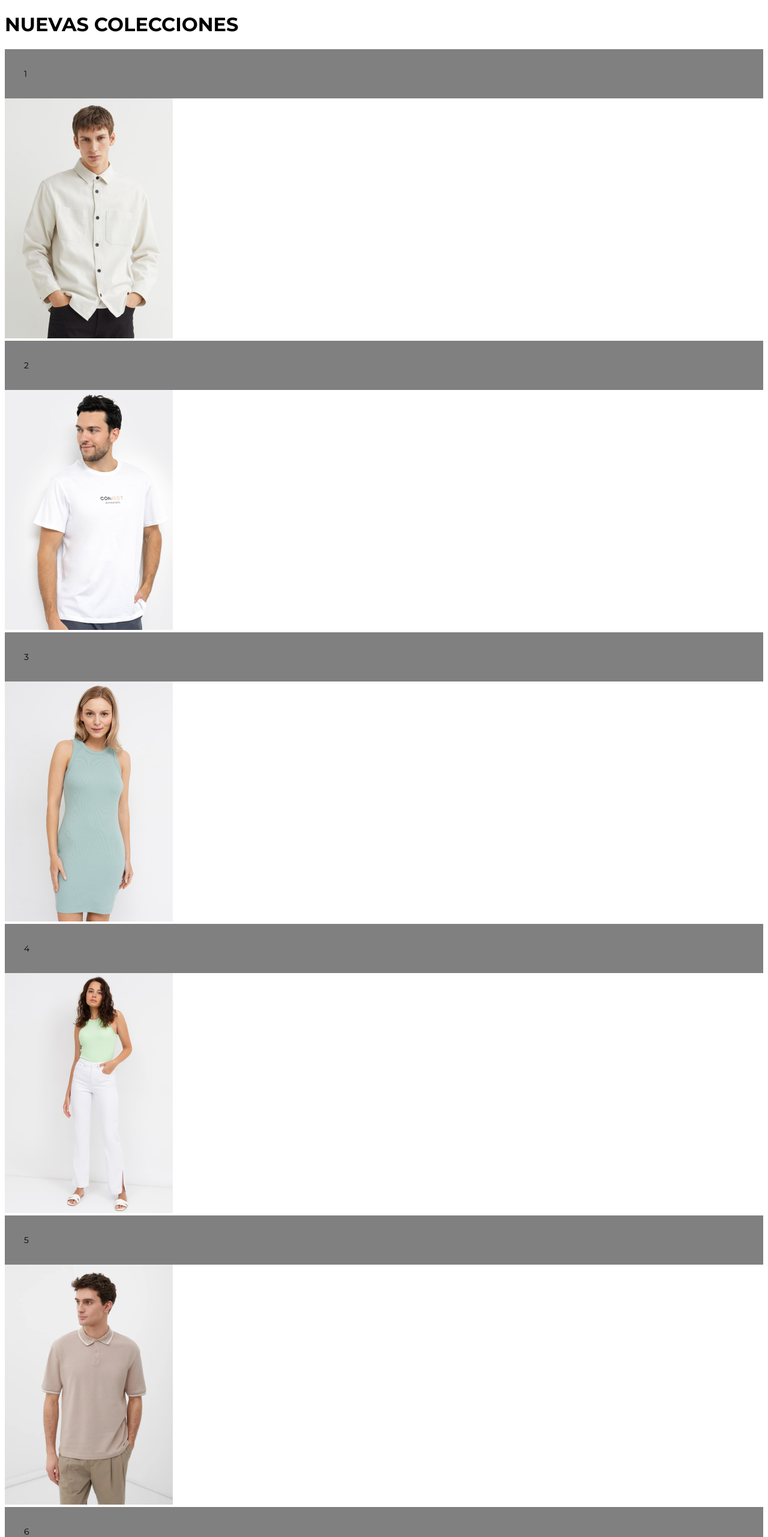
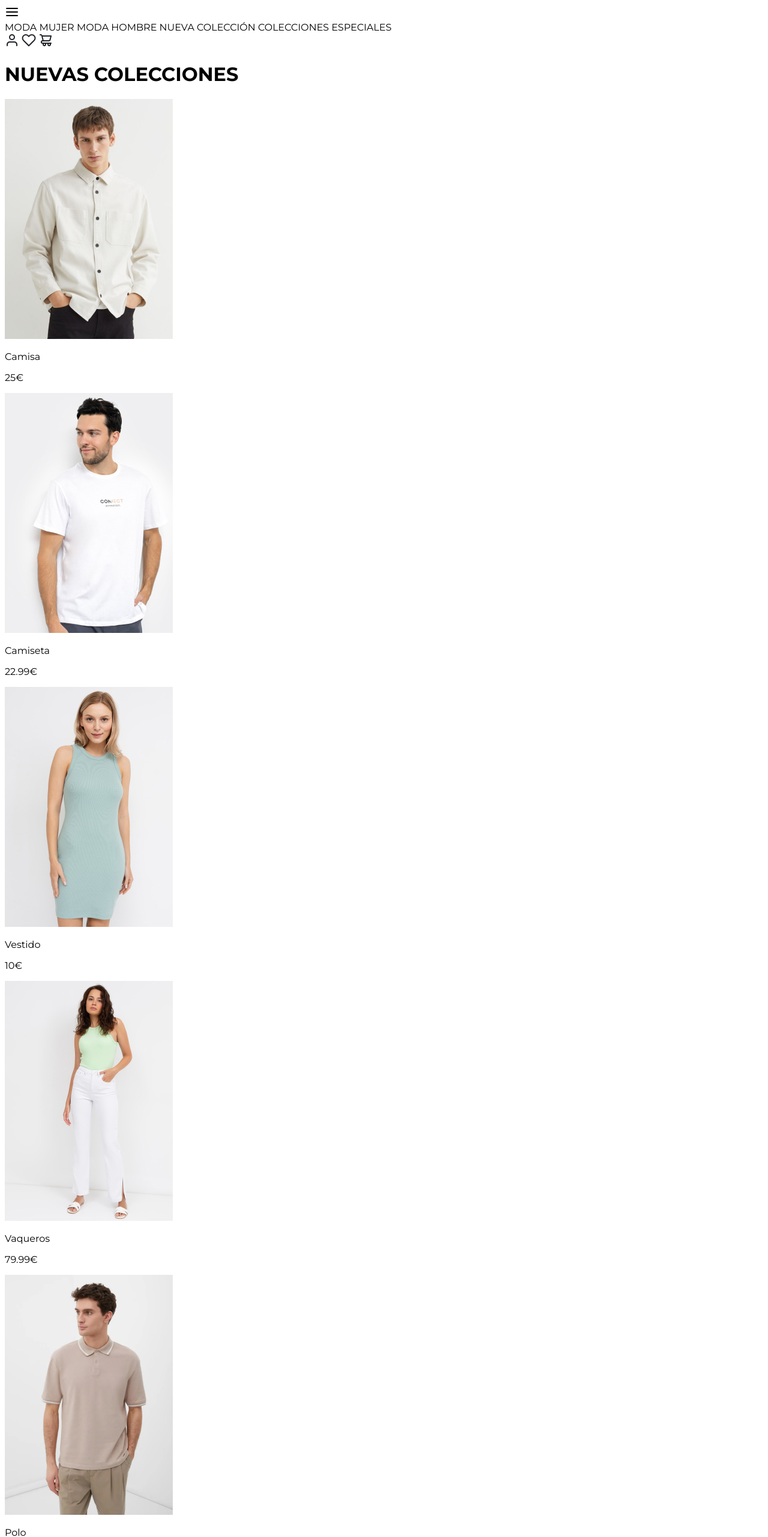
Before and after one commit to elionavarroh/Bootcamp-JS-2---Laboratorio-M-dulo-1---HTML, a plain HTML site: page index.html in a window 1280 px wide. Shown: the top 2562 px of the page at 60% size. Drawn offline with Linux system fonts and the light colour scheme.

Commit message:
add a footer, nav, and structure for the images and items

```diff
--- a/index.html
+++ b/index.html
@@ -1,27 +1,96 @@
 <!DOCTYPE html>
 <html lang="en">
+
 <head>
     <meta charset="UTF-8">
     <meta name="viewport" content="width=device-width, initial-scale=1.0">
     <title>Shop</title>
     <link rel="stylesheet" href="site.css">
 </head>
+
 <body>
+    <nav class="flex justify-between">
+        <div>
+            <img src="Icons/icon-menu-burguer.svg" alt="burguer menus">
+        </div>
+        <div class="space-x-4">
+            <span>MODA MUJER</span>
+            <span>MODA HOMBRE</span>
+            <span>NUEVA COLECCIÓN</span>
+            <span>COLECCIONES ESPECIALES</span>
+        </div>
+        <div class="space-x-4">
+            <img src="Icons/icon-user.svg" alt="user">
+            <img src="Icons/icon-heart.svg" alt="heart">
+            <img src="Icons/icon-shopping-cart.svg" alt="shopping cart">
+        </div>
+    </nav>
     <h1>NUEVAS COLECCIONES</h1>
-    <div class="grid-container"></div>
-        <div class="grid-item">1</div>
-            <img src="Images/image-1.jpg" alt="boy with white jacket" title="image-1">
-        <div class="grid-item">2</div>
-            <img src="Images/image-2.jpg" alt="boy with white t-shirt" title="image-2">
-        <div class="grid-item">3</div>
-            <img src="Images/image-3.jpg" alt="girl with green dress" title="image-3">
-        <div class="grid-item">4</div>
-            <img src="Images/image-4.jpg" alt="girl in green and white" title="image-4">
-        <div class="grid-item">5</div>
-            <img src="Images/image-5.jpg" alt="boy with brown t-shirt" title="image-5">
-        <div class="grid-item">6</div>
-            <img src="Images/image-6.jpg" alt="girl in yellow" title="image-6">
-    <div class="navbar"></div>
-    <div class="footer"></div>
+    <div class="flex flex-row">
+        <div class="basis-30 m-16">
+            <div class="card">
+                <img src="Images/image-1.jpg" alt="boy with white jacket" title="image-1">
+                <div class="flex justify-between">
+                    <p>Camisa</p>
+                    <p>25€</p>
+                </div>
+            </div>
+        </div>
+        <div class="basis-30 m-16">
+            <div class="card">
+                <img src="Images/image-2.jpg" alt="boy with white t-shirt" title="image-2">
+                <div class="flex justify-between">
+                    <p>Camiseta</p>
+                    <p>22.99€</p>
+                </div>
+            </div>
+        </div>
+        <div class="basis-30 m-16">
+            <div class="card">
+                <img src="Images/image-3.jpg" alt="girl in green dress" title="image-3">
+                <div class="flex justify-between">
+                    <p>Vestido</p>
+                    <p>10€</p>
+                </div>
+            </div>
+        </div>
+        <div class="basis-30 m-16">
+            <div class="card">
+                <img src="Images/image-4.jpg" alt="girl in green dress" title="image-4">
+                <div class="flex justify-between">
+                    <p>Vaqueros</p>
+                    <p>79.99€</p>
+                </div>
+            </div>
+        </div>
+        <div class="basis-30 m-16">
+            <div class="card">
+                <img src="Images/image-5.jpg" alt="boy with brown t-shirt" title="image-5">
+                <div class="flex justify-between">
+                    <p>Polo</p>
+                    <p>44.95€</p>
+                </div>
+            </div>
+        </div>
+        <div class="basis-30 m-16">
+            <div class="card">
+                <img src="Images/image-6.jpg" alt="girl in yellow" title="image-6">
+                <div class="flex justify-between">
+                    <p>Camisa</p>
+                    <p>44.99€</p>
+            </div>
+        </div>
+    </div>
+</div>
+    <footer class="">
+        <div class="flex justify-between">
+            <img src="Icons/icon-truck.svg" alt="truck">
+            <span>Entrega</span>
+            <span>Devoluciones y cambio</span>
+            <img src="Icons/icon-phone.svg" alt="phone">
+            <span>+375 (29) 749-18-23</span>
+            <img src="Icons/icon-mail.svg" alt="mail">
+            <span>shop@omix.com</span>
+    </footer>
 </body>
 </html>
```
